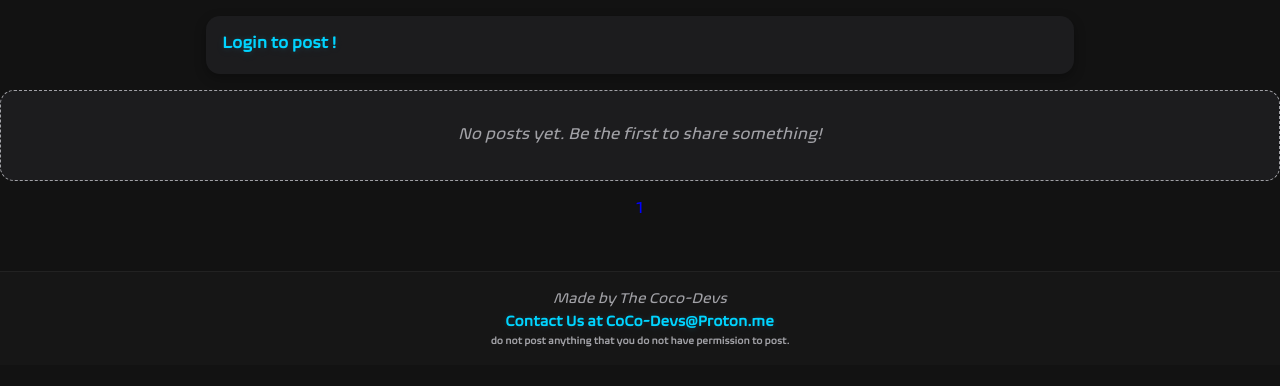
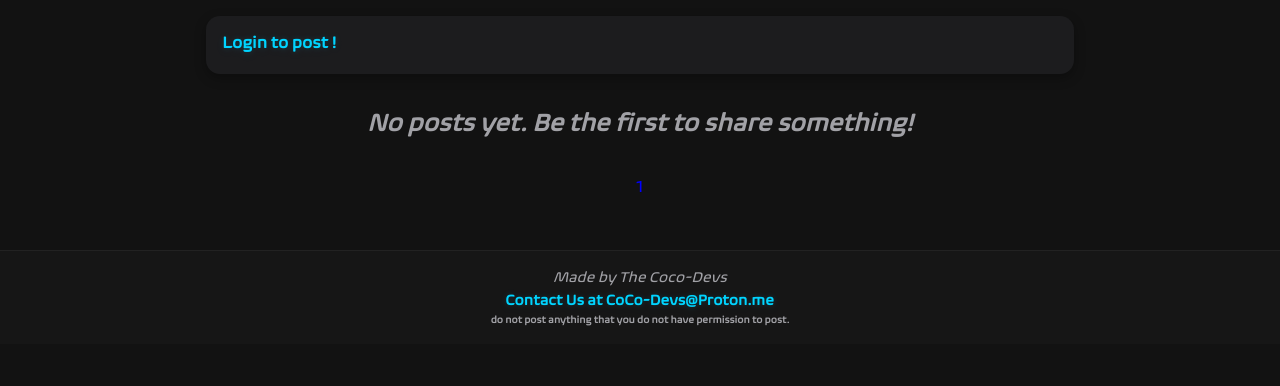
Before and after one commit to Coco-developers/Gallario, a Flask app: page / in a window 1280 px wide. Shown: the part 60-446 px from the top of the page. Run offline with Flask 3, Linux system fonts and the light colour scheme; data that the repository does not hold is empty.

Commit message:
Enhance posts grid layout and update image source for thumbnails

```diff
--- a/src/static/styles.css
+++ b/src/static/styles.css
@@ -342,9 +342,10 @@
 =========================== */
 .posts-grid {
   display: grid;
-  grid-template-columns: repeat(auto-fill, minmax(250px, 1fr)); /* bigger, consistent boxes */
+  grid-template-columns: repeat(auto-fill, minmax(250px, 1fr));
   gap: 16px;
   margin-top: 1rem;
+  justify-items: center; /* centers items horizontally inside the grid */
 }
 
 .posts-grid img {
@@ -466,19 +467,17 @@
 }
 
 .no-posts {
+  grid-column: 1 / -1; /* make it span all columns */
+  max-width: 600px;     /* optional: limit width */
   text-align: center;
+  margin: 2rem auto;    /* center block horizontally */
+  font-style: italic;
+  font-size: 150%;
   color: var(--text-muted);
-  font-style: italic;
-  padding: 2rem;
-  margin: 1rem 0;
-  background: var(--bg-card);
-  border-radius: var(--radius);
-  border: 1px dashed var(--text-muted);
-  width: 100vw;
-  margin-left: calc(-50vw + 50%);
-  margin-right: calc(-50vw + 50%);
-  box-sizing: border-box;
+  font-weight: bold;
+
 }
+
 /* ===========================
    Responsive Tweaks
 =========================== */
--- a/src/templates/profile.html
+++ b/src/templates/profile.html
@@ -58,7 +58,7 @@
             {% for post in posts %}
             <div class="post-card-grid">
                 <a href="{{ url_for('main.view_post', post_id=post['id']) }}">
-                    <img src="{{ url_for('main.uploaded_file', filename=post['image']) }}" class="post-thumb" alt="Post">
+                    <img src="{{ url_for('main.uploaded_file', filename=post['image']|replace('.', '_thumb.')) }}" class="post-thumb" alt="Post">
                 </a>
                 {% if user and user['username'] == profile['username'] %}
                     <a href="#" onclick='deletePost("{{post.id}}"); return false' class="delete-btn">X</a>
```
